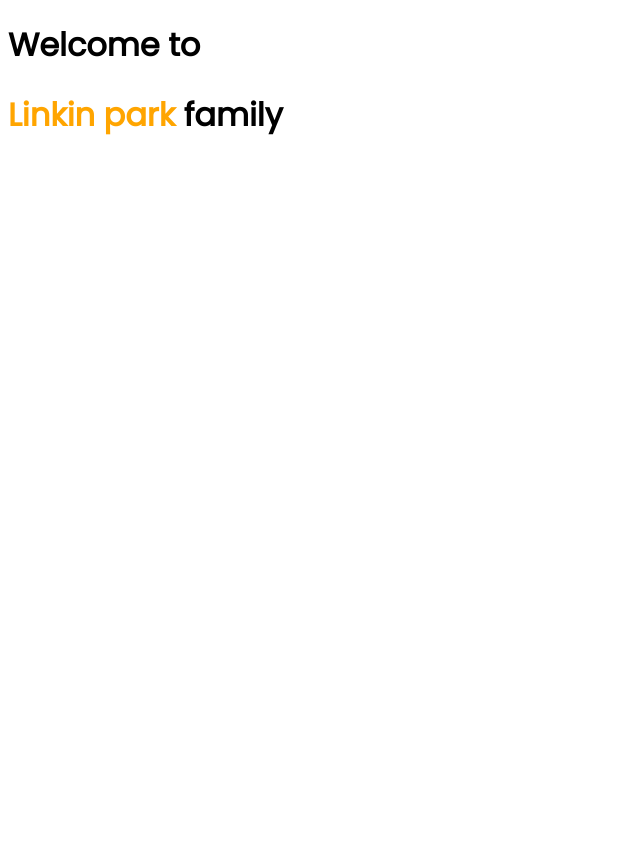
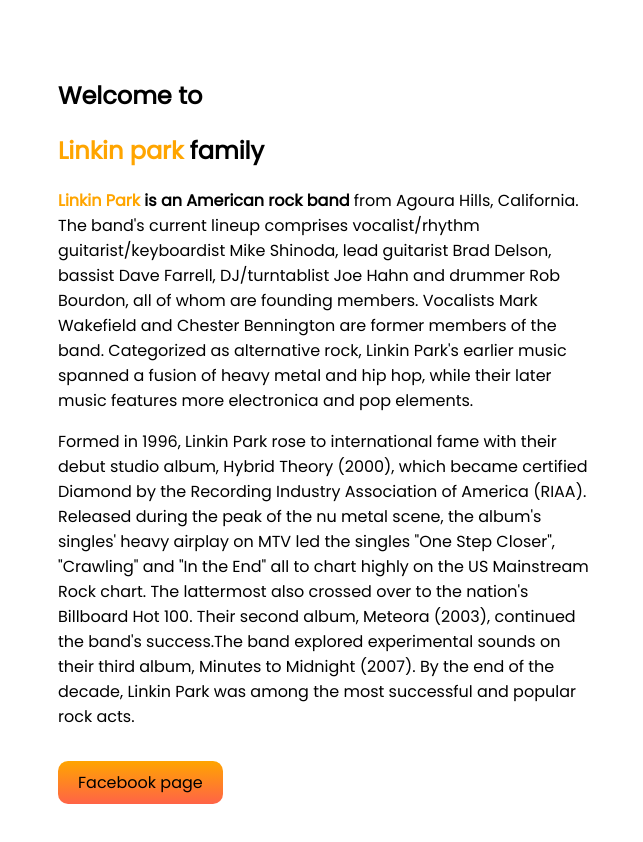
Before and after one commit to Akash-Mojumder/linkin-park, a plain HTML site: page index.html in a window 1280 px wide. Shown: the whole page, without its empty margins (0-643 px from the left). Before the commit the page ends 800 px from the top, so only its background shows below. Drawn offline with Linux system fonts and the light colour scheme.

Commit message:
new adding

```diff
--- a/index.html
+++ b/index.html
@@ -12,12 +12,20 @@
     <title>Linkin park</title>
 </head>
 <body>
-    <div>
-        <H1>Welcome to</H1>
-        <h1><span class="band-color">Linkin park</span> family</h1>
-    </div>
-    <div>
-        <img src="linkin park.png" alt="">
-    </div>
+    <section class="display-flex">
+        <div class="page-width">
+            <H1>Welcome to</H1>
+            <h1><span class="band-color">Linkin park</span> family</h1>
+                <p><span class="band-color"><b>Linkin Park </span> is an American rock band</b> from Agoura Hills, California. The band's current lineup comprises vocalist/rhythm guitarist/keyboardist Mike Shinoda, lead guitarist Brad Delson, bassist Dave Farrell, DJ/turntablist Joe Hahn and drummer Rob Bourdon, all of whom are founding members. Vocalists Mark Wakefield and Chester Bennington are former members of the band. Categorized as alternative rock, Linkin Park's earlier music spanned a fusion of heavy metal and hip hop, while their later music features more electronica and pop elements.</p>
+
+               <p>Formed in 1996, Linkin Park rose to international fame with their debut studio album, Hybrid Theory (2000), which became certified Diamond by the Recording Industry Association of America (RIAA). Released during the peak of the nu metal scene, the album's singles' heavy airplay on MTV led the singles "One Step Closer", "Crawling" and "In the End" all to chart highly on the US Mainstream Rock chart. The lattermost also crossed over to the nation's Billboard Hot 100. Their second album, Meteora (2003), continued the band's success.The band explored experimental sounds on their third album, Minutes to Midnight (2007). By the end of the decade, Linkin Park was among the most successful and popular rock acts.</p><br>
+               <a target="_blank" class="button" href="https://www.facebook.com/linkinpark/">Facebook page</a>
+
+        </div>
+        <div class="page-width">
+            <img src="linkin park.png" alt="">
+        </div>
+    </section>
+
 </body>
 </html>
--- a/style.css
+++ b/style.css
@@ -1,6 +1,24 @@
 .band-color{
     color: orange;
+
 }
 body{
     font-family: 'Poppins', sans-serif;
 }
+.display-flex{
+    display: flex;
+}
+.page-width{
+    width: 50%;
+    padding: 50px;
+}
+.page-width img{
+    width:80%;
+}
+.button{
+    text-decoration: none;
+    background-image: linear-gradient(orange,tomato);
+    padding: 10px 20px;
+    color: black;
+    border-radius: 10px;
+}
```
